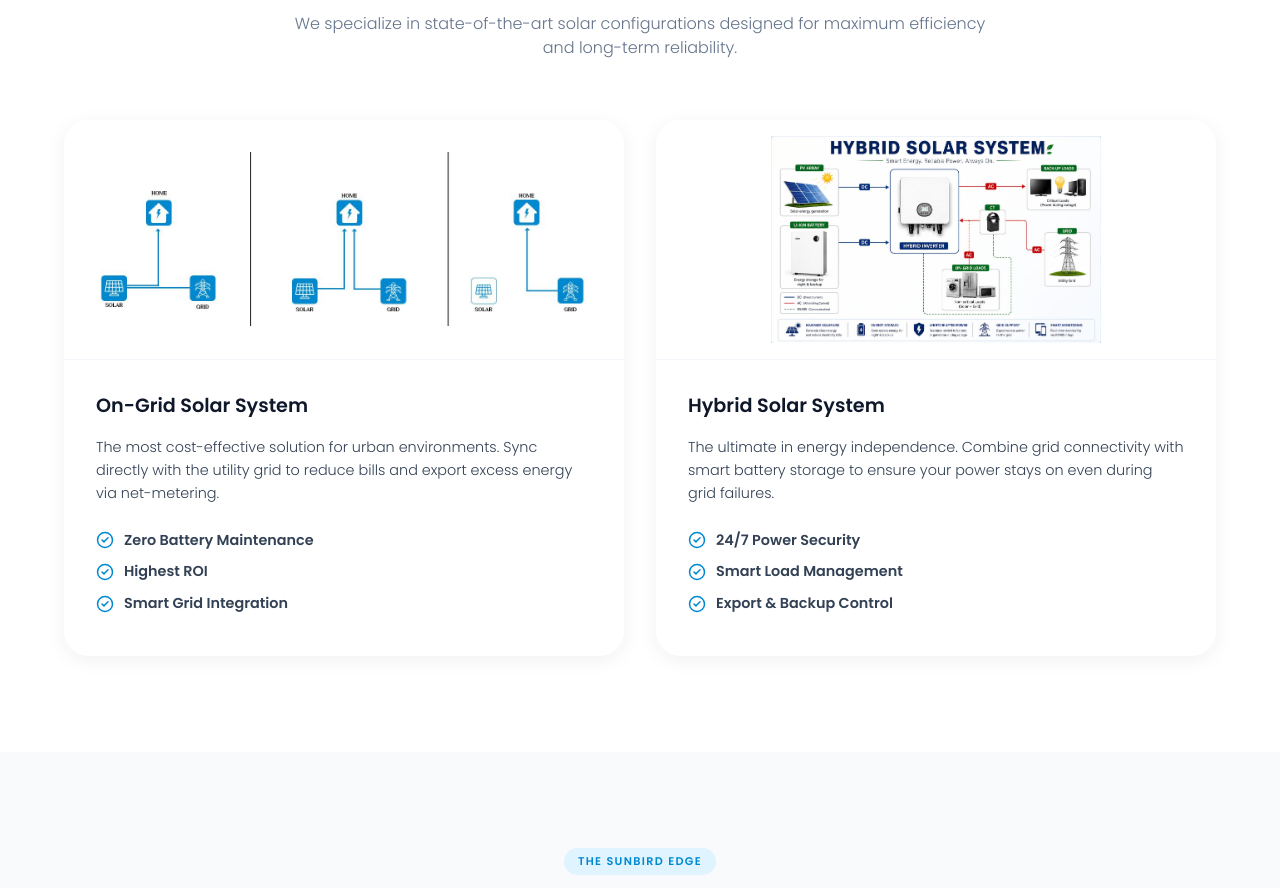
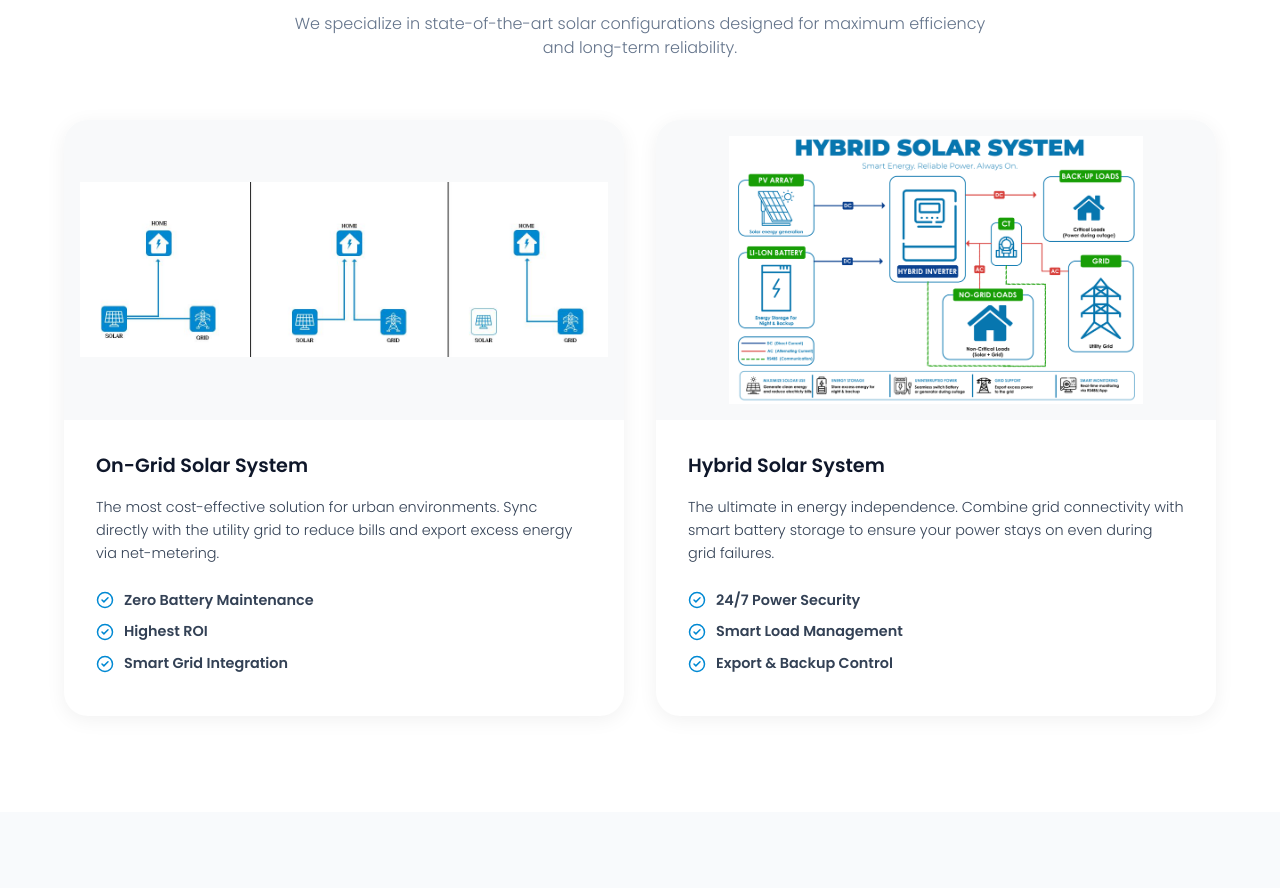
Before and after one commit to AifaSanaUK/SUNBIRD, a Next.js app: page / in a window 1280 px wide. Shown: the part 980-1868 px from the top of the page. Built offline with nearby package versions, Linux system fonts and the light colour scheme.

Commit message:
initail new updates

```diff
--- a/src/components/AboutSystems.tsx
+++ b/src/components/AboutSystems.tsx
@@ -16,7 +16,7 @@ export default function AboutSystems() {
         <div style={{ display: "grid", gridTemplateColumns: "repeat(auto-fit, minmax(340px, 1fr))", gap: 32 }}>
           {/* ON-GRID SYSTEM */}
           <div className="card animate-fadeup" style={{ padding: 0, overflow: "hidden", borderRadius: 24 }}>
-            <div style={{ height: 240, background: "white", display: "flex", alignItems: "center", justifyContent: "center", borderBottom: "1px solid var(--gray-100)" }}>
+            <div style={{ height: 300, background: "#f8f9fa", display: "flex", alignItems: "center", justifyContent: "center" }}>
               <img src="/ongrid.webp" alt="On-Grid Solar System Diagram" style={{ width: "100%", height: "100%", objectFit: "contain", padding: 16 }} />
             </div>
             <div style={{ padding: 32 }}>
@@ -36,7 +36,7 @@ export default function AboutSystems() {
 
           {/* HYBRID SYSTEM */}
           <div className="card animate-fadeup" style={{ padding: 0, overflow: "hidden", borderRadius: 24 }}>
-            <div style={{ height: 240, background: "white", display: "flex", alignItems: "center", justifyContent: "center", borderBottom: "1px solid var(--gray-100)" }}>
+            <div style={{ height: 300, background: "#f8f9fa", display: "flex", alignItems: "center", justifyContent: "center" }}>
               <img src="/hybrid.webp" alt="Hybrid Solar System Diagram" style={{ width: "100%", height: "100%", objectFit: "contain", padding: 16 }} />
             </div>
             <div style={{ padding: 32 }}>
```
Also changed, not shown: public/hybrid.webp.
